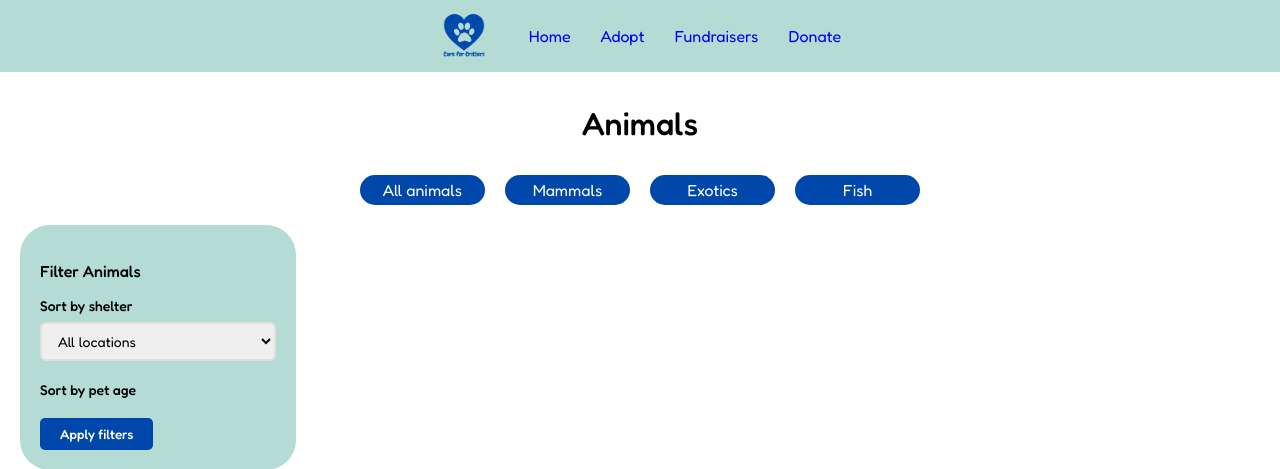
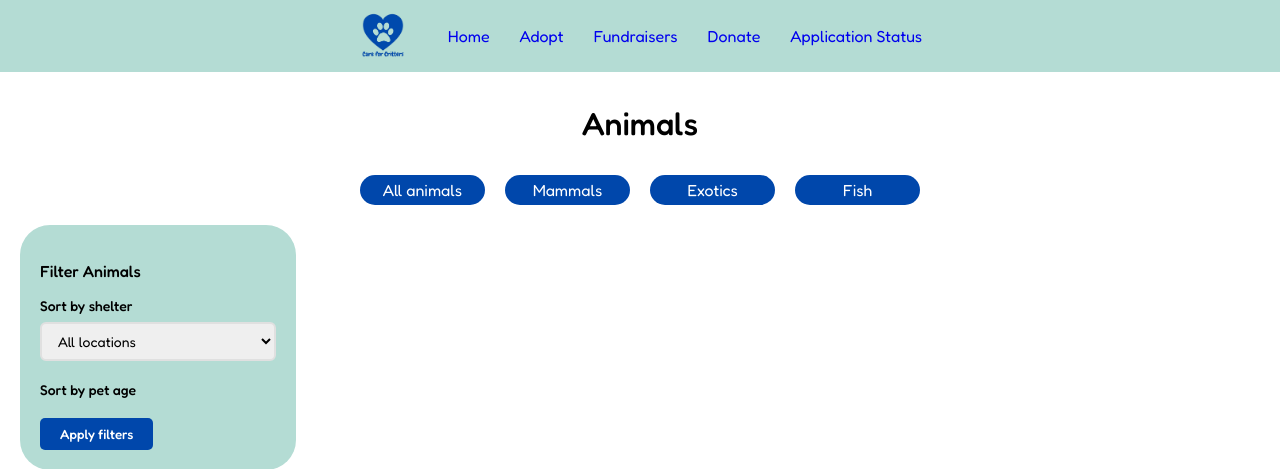
Before and after one commit to ericpham-1/care-for-critters, a Flask app: page /adopt in a window 1280 px wide. Shown: the top 469 px of the page. Run offline with Flask 3, Linux system fonts and the light colour scheme; some libraries are stand-ins or nearby versions.

Commit message:
Added link to application status to each page

```diff
--- a/templates/adopt.html
+++ b/templates/adopt.html
@@ -17,6 +17,7 @@
             <a href="animals" style="text-decoration: none;">Adopt</a>
             <a href="fundraisers" style=" text-decoration: none;">Fundraisers</a>
             <a href="donate" style=" text-decoration: none;">Donate</a>
+            <a href="/application_status" style="text-decoration: none;">Application Status</a>
         </ul>
     </nav>
 
--- a/templates/fundraisers.html
+++ b/templates/fundraisers.html
@@ -18,6 +18,7 @@
             <a href="animals" style="text-decoration: none;">Adopt</a>
             <a href="fundraisers" style=" text-decoration: none;">Fundraisers</a>
             <a href="donate" style=" text-decoration: none;">Donate</a>
+            <a href="/application_status" style="text-decoration: none;">Application Status</a>
         </ul>
     </nav>
 
```
